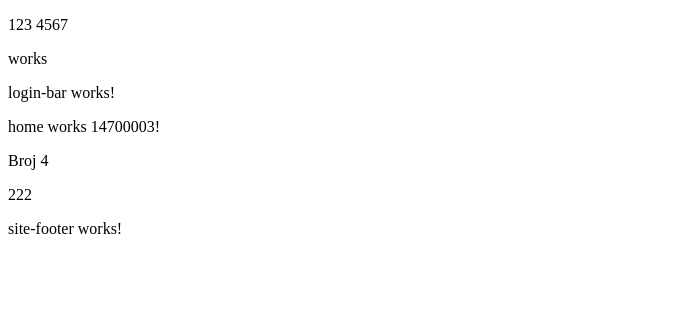
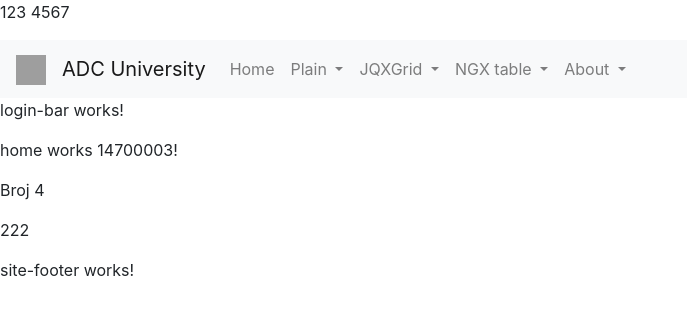
Before and after one commit to adacco12/AdcUniversity64, an Angular app: page /home in a window 1280 px wide. Shown: the top 314 px of the page, without its empty margins (0-687 px from the left). Built offline with nearby package versions, Linux system fonts and the light colour scheme; grey boxes are pictures that could not be loaded.

Commit message:
Nakon bootstrap i header

```diff
--- a/package.json
+++ b/package.json
@@ -19,6 +19,8 @@
     "@angular/platform-browser": "~7.2.0",
     "@angular/platform-browser-dynamic": "~7.2.0",
     "@angular/router": "~7.2.0",
+    "@ng-bootstrap/ng-bootstrap": "^4.1.1",
+    "bootstrap": "^4.3.1",
     "core-js": "^2.5.4",
     "jquery": "^3.3.1",
     "rxjs": "~6.3.3",
--- a/src/app/_layout/site-header/site-header.component.html
+++ b/src/app/_layout/site-header/site-header.component.html
@@ -1 +1,93 @@
-<p>works</p>
+<div>
+  <nav class="navbar navbar-expand-lg navbar-light bg-light" >
+
+    <button class="navbar-toggler navbar-toggler-right" type="button" data-toggle="collapse" data-target="#navbar2" aria-controls="navbar2" aria-expanded="false" aria-label="Toggle navigation">
+      <span class="navbar-toggler-icon"></span>
+    </button>
+    <a class="navbar-brand" href="index.html">
+      <img class="tslika" src="assets/images/un1.jpg"  width="30" height="30"  alt="Logo">
+    </a>
+    <a class="navbar-brand title" href="index.html">ADC University</a>
+    <div class="collapse navbar-collapse justify-content-between" id="navbar2" style="border-width: thick">
+      <ul class="navbar-nav">
+        <li class="nav-item titems">
+          <a class="nav-link py-1" routerLink="/home">Home</a>
+        </li>
+
+        <li class="nav-item dropdown">
+          <a class="nav-link dropdown-toggle" id="navbarDropdown00" data-toggle="dropdown" aria-haspopup="true" aria-expanded="false">
+            Plain
+          </a>
+          <div class="dropdown-menu" aria-labelledby="navbarDropdown01">
+            <!--<a class="dropdown-item" routerLink="/liststudents">Students 1</a>-->
+            <a class="dropdown-item" routerLink="/ngfor">Students ngFor</a>
+            <!--<a class="dropdown-item" routerLink="/ngfor2">Read students from json file</a>-->
+
+            <!--<a class="dropdown-item" routerLink="/savejson">Save as json file</a>-->
+
+
+          </div>
+        </li>
+        <!--<li class="nav-item titems" [ngClass]="active1">-->
+        <!--<a class="nav-link py-1" routerLink="/liststudents">Students</a>-->
+        <!--</li>-->
+        <li class="nav-item dropdown">
+          <a class="nav-link dropdown-toggle" id="navbarDropdown01" data-toggle="dropdown" aria-haspopup="true" aria-expanded="false">
+            JQXGrid
+          </a>
+          <div class="dropdown-menu" aria-labelledby="navbarDropdown01">
+            <!--<a class="dropdown-item" routerLink="/liststudents">Students 1</a>-->
+            <a class="dropdown-item" routerLink="/liststudents2">Students scrolling grid</a>
+            <!--<a class="dropdown-item" routerLink="/liststudents3">Students 3</a>-->
+            <!--<a
+             class="dropdown-item" routerLink="/liststudents31">Students 31</a>-->
+            <a class="dropdown-item" routerLink="/virtlist">Students virtual scrolling grid</a>
+            <a class="dropdown-item" routerLink="/paging">Students paging grid</a>
+
+
+          </div>
+        </li>
+
+        <li class="nav-item dropdown">
+          <a class="nav-link dropdown-toggle" id="navbarDropdown013" data-toggle="dropdown" aria-haspopup="true" aria-expanded="false">
+            NGX table
+          </a>
+          <div class="dropdown-menu" aria-labelledby="navbarDropdown01">
+            <a class="dropdown-item" routerLink="/ngxscrolling">Scrolling table</a>
+
+            <a class="dropdown-item" routerLink="/ngxvirtpage">Virtual pagining table</a>
+            <!--<a class="dropdown-item" routerLink="/ngxvirtpage2">Virtual pagining table 2</a>-->
+            <a class="dropdown-item" routerLink="/ngxvirtpage3">Virtual pagining table 3</a>
+
+            <!--<a class="dropdown-item" routerLink="/ngxvirtscroll">Virtual scrolling table</a>-->
+            <!--<a class="dropdown-item" routerLink="/materialvirt">Material virt</a>-->
+          </div>
+        </li>
+
+        <!--<li class="nav-item titems">-->
+        <!--<a class="nav-link py-1" routerLink="/about">Aboutx</a>-->
+        <!--</li>-->
+        <li class="nav-item dropdown">
+          <a class="nav-link dropdown-toggle" id="navbarDropdown019" data-toggle="dropdown" aria-haspopup="true" aria-expanded="false">
+            About
+          </a>
+          <div class="dropdown-menu" aria-labelledby="navbarDropdown01">
+            <!--<a class="dropdown-item" routerLink="/page4">Page1</a>-->
+            <a class="dropdown-item" routerLink="/about0">About</a>
+            <a class="dropdown-item" routerLink="/novak">Celebrities</a>
+
+          </div>
+        </li>
+
+
+      </ul>
+      <!--<div>-->
+
+        <!--<input type="text" placeholder="Search" [(ngModel)]="tsearchstring" style="margin-right: 5px">-->
+        <!--<button class="btn btn-outline-danger my-2 my-sm-0" type="submit" (click)="sajtsearch()">Search</button>-->
+      <!--</div>-->
+    </div>
+
+
+  </nav>
+</div>
--- a/src/index.html
+++ b/src/index.html
@@ -7,7 +7,12 @@
 
   <meta name="viewport" content="width=device-width, initial-scale=1">
   <link rel="icon" type="image/x-icon" href="favicon.ico">
+
+
+  <link rel="stylesheet" href="https://maxcdn.bootstrapcdn.com/bootstrap/4.1.0/css/bootstrap.min.css">
   <script src="https://ajax.googleapis.com/ajax/libs/jquery/3.3.1/jquery.min.js"></script>
+  <script src="https://cdnjs.cloudflare.com/ajax/libs/popper.js/1.14.0/umd/popper.min.js"></script>
+  <script src="https://maxcdn.bootstrapcdn.com/bootstrap/4.1.0/js/bootstrap.min.js"></script>
 
 </head>
 <body>
```
Also changed, not shown: 1 other file (tests, documents, lock files or other folders).
